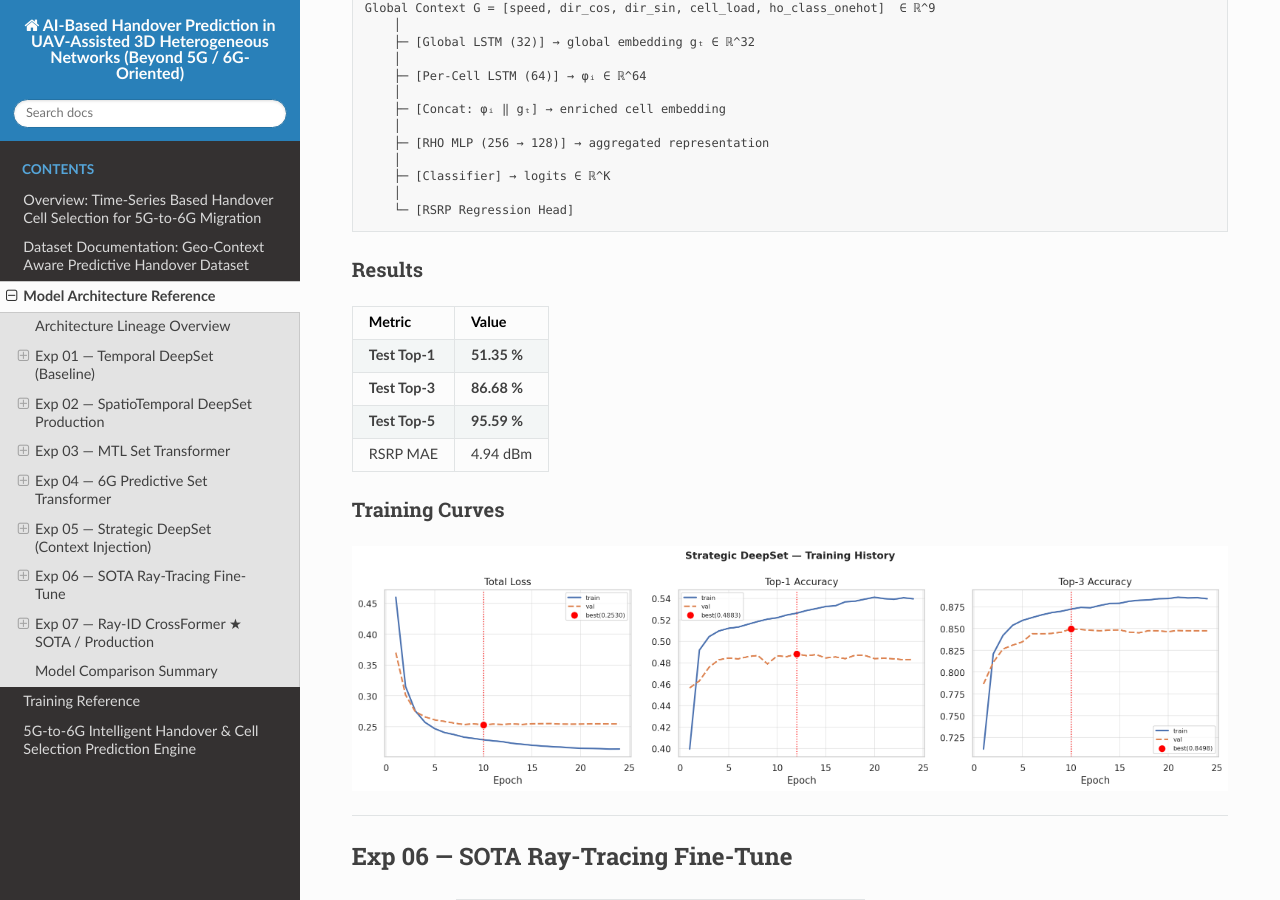
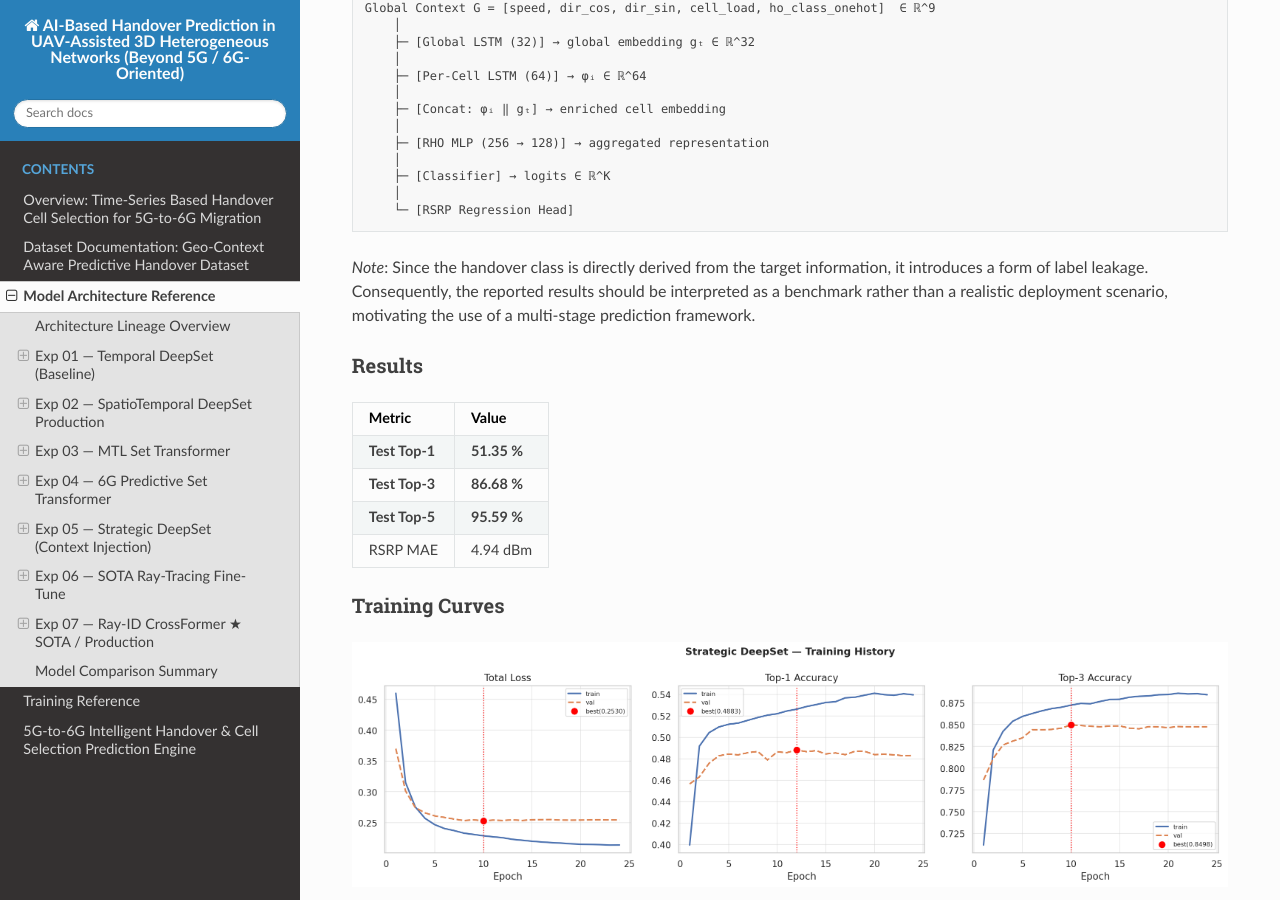
Before and after one commit to Wassimmchichi-ux/Network-handover-prediction, a Sphinx documentation site: the page built from docs/source/architecture.md, in a window 1280 px wide and 900 px high, scrolled down 12326 px. Built offline with Sphinx 7.4.7 and the Read the Docs theme 3.1.0, drawn with Linux system fonts in a browser that asks for light colours; pages that are not in the unit, such as notebooks, are missing from menus.

Commit message:
upadate documentation

````diff
--- a/docs/source/architecture.md
+++ b/docs/source/architecture.md
@@ -250,7 +250,7 @@ Global Context G = [speed, dir_cos, dir_sin, cell_load, ho_class_onehot]  ∈
     │
     └─ [RSRP Regression Head]
 ```
-
+*Note*: Since the handover class is directly derived from the target information, it introduces a form of label leakage. Consequently, the reported results should be interpreted as a benchmark rather than a realistic deployment scenario, motivating the use of a multi-stage prediction framework.
 ### Results
 
 | Metric | Value |
````
